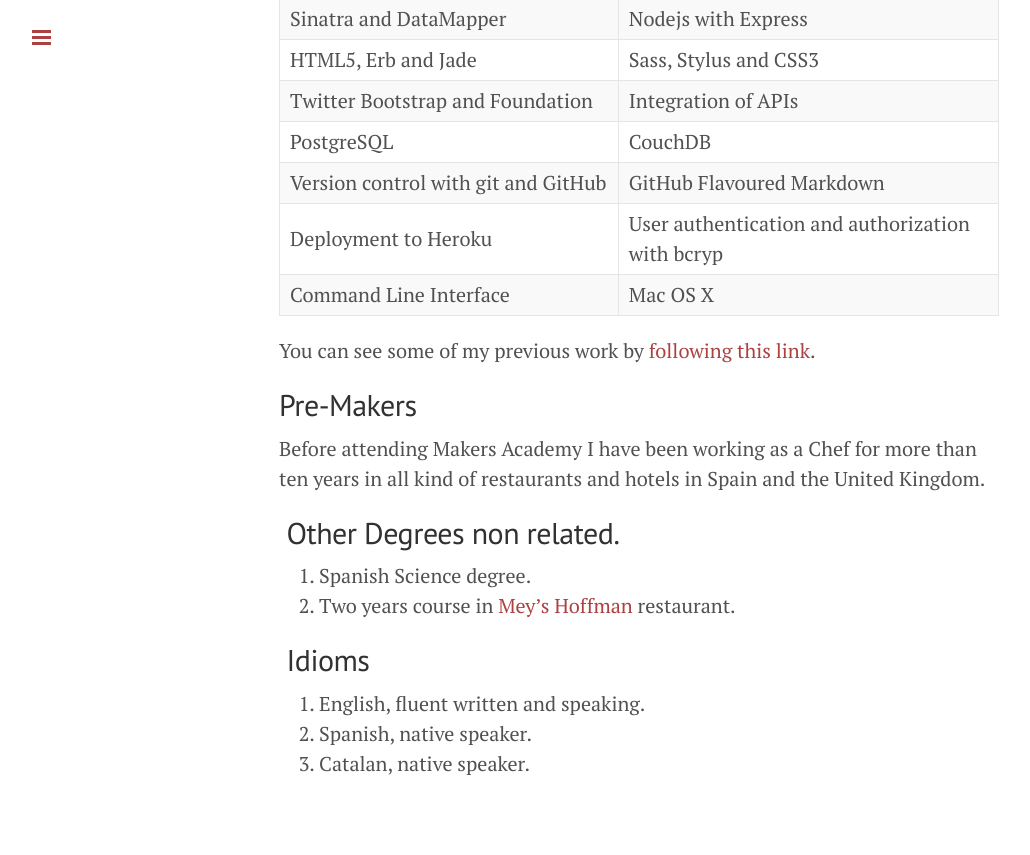
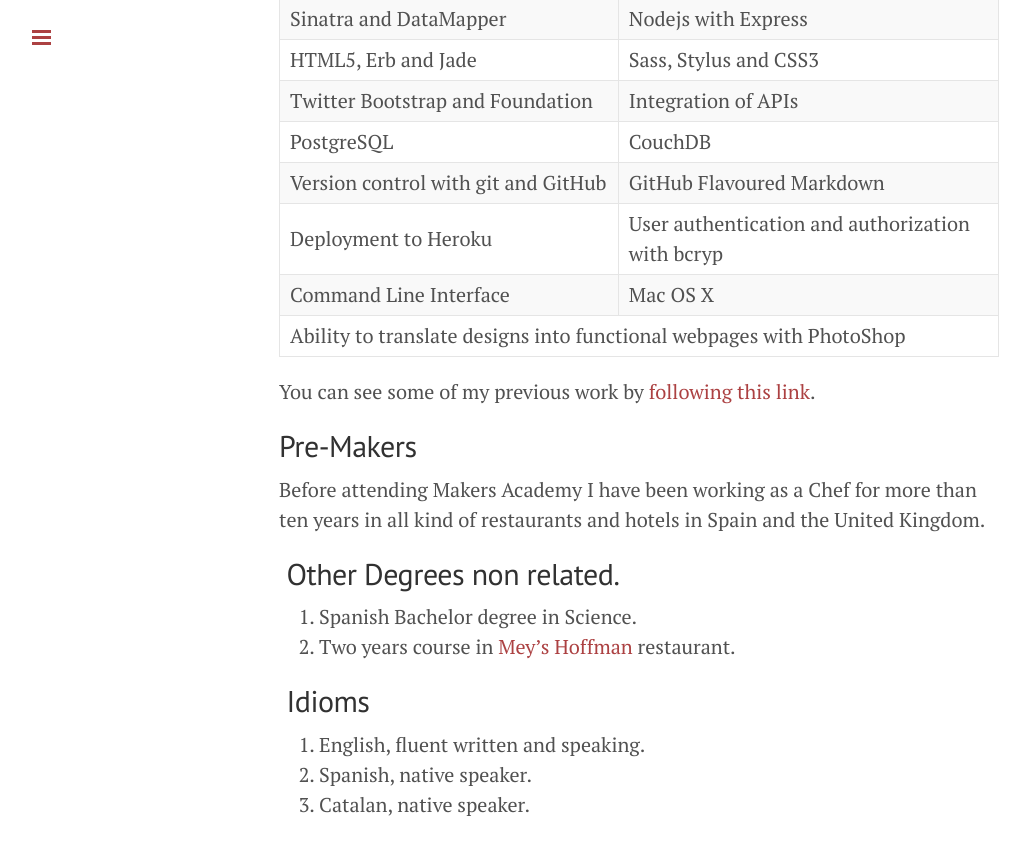
Before and after one commit to byverdu/byverdu.github.io, a Jekyll site: the page built from curriculum.md, in a window 1280 px wide and 900 px high, scrolled down 2013 px. Shown: the top 855 px of the window, without its empty margins (1-1031 px from the left). Built offline with Jekyll 4.4.1, drawn with Linux system fonts in a browser that asks for light colours; nearby versions of some CDN libraries; Markdown is read by kramdown in place of the engine named in the settings.

Commit message:
update README

```diff
--- a/curriculum.md
+++ b/curriculum.md
@@ -108,6 +108,9 @@
 		<td>Command Line Interface</td>
 		<td>Mac OS X</td>
 	</tr>
+	<tr>
+		<td colspan="2">Ability to translate designs into functional webpages with PhotoShop</td>
+	</tr>
 </table>
 
 You can see some of my previous work by [following this link](http://byverdu.es/portfolio).
@@ -118,7 +121,7 @@
 
 ## Other Degrees non related.
 
-1. Spanish Science degree.
+1. Spanish Bachelor degree in Science.
 2. Two years course in [Mey's Hoffman](http://www.hofmann-bcn.com/en/mey-hofmann.html) restaurant.
 
 
```
